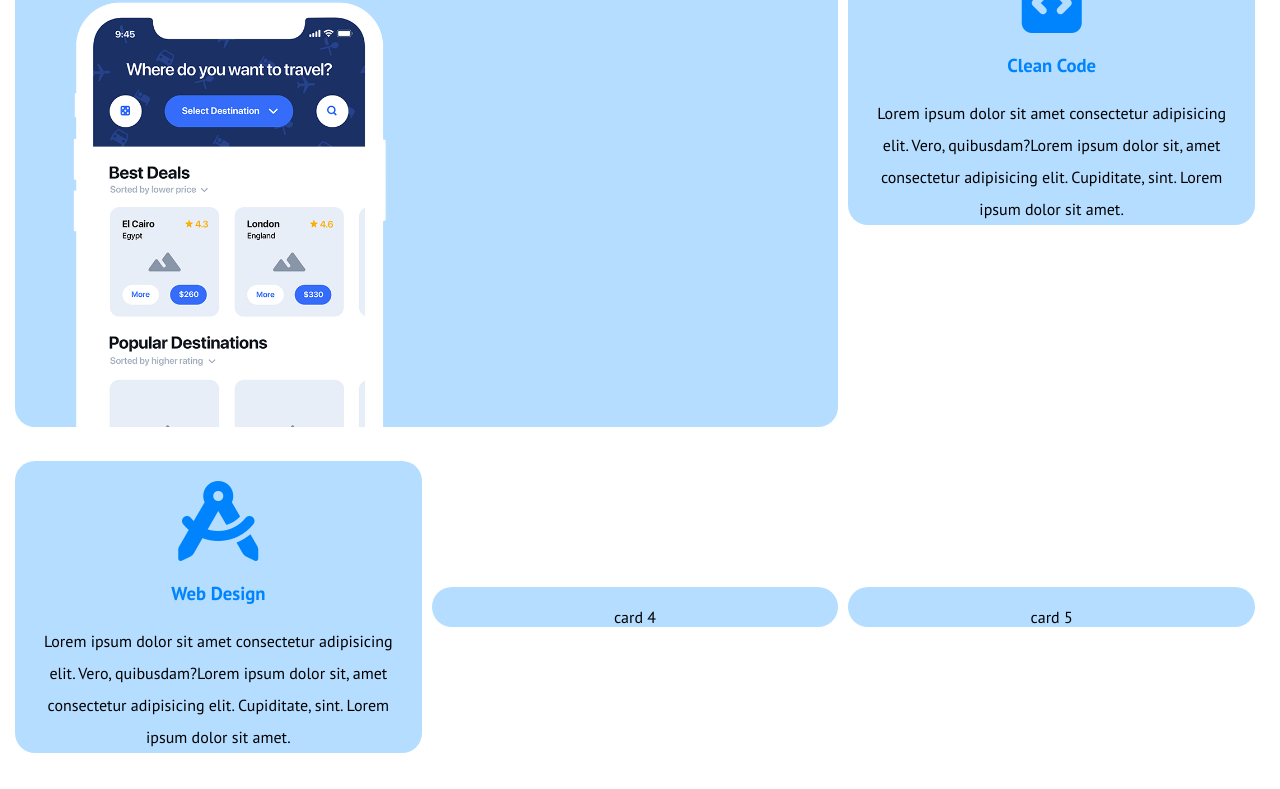
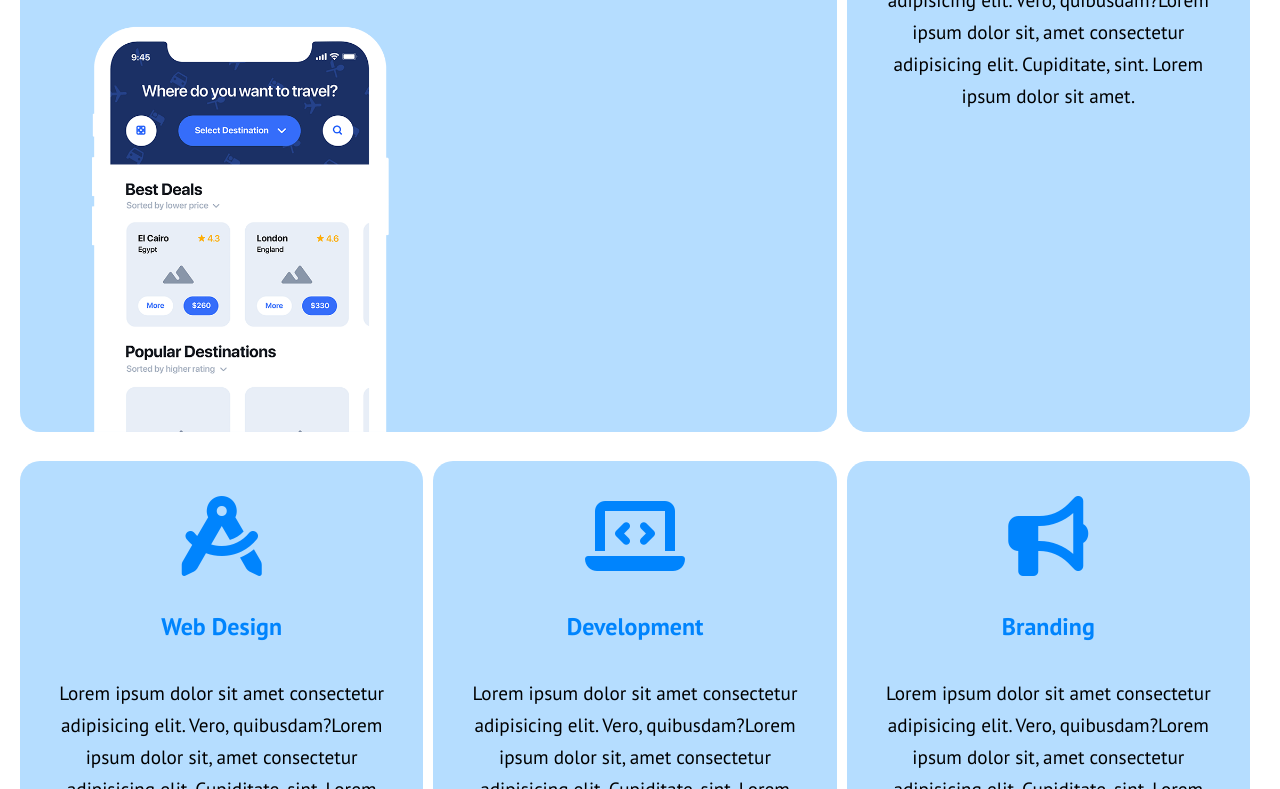
Before and after one commit to AlessandroPagliuca/htmlcss-responsive-layout, a plain HTML site: page index.html in a window 1280 px wide. Shown: the part 364-1153 px from the top of the page. Drawn offline with Linux system fonts and the light colour scheme.

Commit message:
Completed intro in mobile

```diff
--- a/css/style.css
+++ b/css/style.css
@@ -27,11 +27,14 @@ a{
     text-decoration: none;
 }
 h3{
-    padding: 20px 0;
+    padding: 35px 0;
     color: var(--color-blue);
+    font-weight: 700;
+    font-size: 1.5rem;
 }
 p{
     font-weight: 400;
+    font-size: 1.2rem;
     line-height: 2rem;
     color: var(--color-text-dark);
 }
@@ -39,12 +42,14 @@ p{
 
 /*Utility*/
 .container{
-    padding: 15px;
+    padding: 20px;
 }
 
 .text-center{
     text-align: center;
 }
+
+
 /*/Utility*/
 
 /*header*/
@@ -82,8 +87,7 @@ main{
 .card{
     background-color: var(--card-color);
     border-radius: 20px;
-    margin-bottom: 1.5rem;
-    padding: 20px 20px 0 20px;
+    margin-bottom: 1.2rem;
 }
 .card-left{
     width: 50%;
@@ -99,13 +103,28 @@ main{
     display: inline-block;
     background-color: var(--color-blue);
     color: var(--secondary-color);
-    padding: 5px 40px;
+    padding: 10px 50px;
     border-radius: 25px;
     margin: 20px 0;
 }
 .icon-size{
     font-size: 80px;
     color: var(--color-blue);
+}
+.plan2{
+    background-color: var(--secondary-color);
+    border-radius: 25px;
+    text-align: center;
+    color: var(--color-text-dark);
+}
+.plan2 h3{
+    color: var(--color-text-dark);
+}
+.plan-arrow{
+    background-color: #9792e4;
+
+    border-radius: 50%;
+
 }
 /*/main*/
 
@@ -128,8 +147,28 @@ footer{
         display: flex;
         flex-flow: column wrap;
         align-items: center;
-        gap: 10px;
     }
+    .d-start{
+        display: flex;
+        flex-flow: column nowrap;
+        justify-content: flex-start;
+
+    }
+    .p-t-r-l{
+    padding: 35px 35px 0 35px;
+}
+    .p-all-35{
+        padding: 35px;
+}
+.card-left{
+    width: 100%;
+}
+.card-right{
+    width: 100%;
+}
+#planning img{
+    width: 100%;
+}
 }
 /*/BONUS*/
 
@@ -147,9 +186,16 @@ footer{
     }
     #intro .card:first-child{
         width: calc((100% / 3 * 2) - 10px);
+        align-self: stretch;
 
     }
-
+    #intro .card:nth-child(2){
+        align-self: stretch;
+    }
+    .card-right img{
+    display: block;
+    width: 50%;
+}
 }
 @media  screen and (min-width:992px) and (max-width:1200px) {
         .container{
--- a/index.html
+++ b/index.html
@@ -43,8 +43,8 @@
         <section id="intro">
             <div class="container d-flex">
 
-                <div class="card d-flex">
-                    <div class="card-left">
+                <div class="card d-start p-t-r-l">
+                    <div class="card-left ">
                         <h3>Get a demo application</h3>
                         <p>Lorem ipsum dolor sit amet consectetur adipisicing elit. Vero, quibusdam?Lorem ipsum dolor sit, amet consectetur adipisicing elit. Cupiditate, sint.</p>
                         <a href="#" class="btn-apple">
@@ -58,25 +58,31 @@
                     </div>
                 </div>
 
-                <div class="card text-center">
+                <div class="card text-center p-all-35">
                     <i class="fa-solid fa-file-code icon-size"></i>
                     <h3>Clean Code</h3>
                     <p>Lorem ipsum dolor sit amet consectetur adipisicing elit. Vero, quibusdam?Lorem ipsum dolor sit, amet consectetur adipisicing elit. Cupiditate, sint. Lorem ipsum dolor sit amet.</p>
                 </div>
 
-                <div class="card text-center">
+                <div class="card text-center p-all-35">
                     <i class="fa-solid fa-compass-drafting icon-size"></i>
                     <h3>Web Design</h3>
                     <p>Lorem ipsum dolor sit amet consectetur adipisicing elit. Vero, quibusdam?Lorem ipsum dolor sit, amet consectetur adipisicing elit. Cupiditate, sint. Lorem ipsum dolor sit amet.</p>
 
                 </div>
 
-                <div class="card text-center">
-                    card 4
+                <div class="card text-center p-all-35">
+                    <i class="fa-solid fa-laptop-code icon-size"></i>
+                    <h3>Development</h3>
+                    <p>Lorem ipsum dolor sit amet consectetur adipisicing elit. Vero, quibusdam?Lorem ipsum dolor sit, amet consectetur adipisicing elit. Cupiditate, sint. Lorem ipsum dolor sit amet.</p>
+
                 </div>
 
-                <div class="card text-center">
-                    card 5
+                <div class="card text-center p-all-35">
+                    <i class="fa-solid fa-bullhorn icon-size"></i>
+                    <h3>Branding</h3>
+                    <p>Lorem ipsum dolor sit amet consectetur adipisicing elit. Vero, quibusdam?Lorem ipsum dolor sit, amet consectetur adipisicing elit. Cupiditate, sint. Lorem ipsum dolor sit amet.</p>
+
                 </div>
 
             </div>
@@ -84,7 +90,19 @@
 
         <section class="even" id="planning">
             <div class="container">
-                planning
+                <img src="./img/planning1.png" alt="">
+                <h2>Strategic Planning</h2>
+                <p>Lorem ipsum dolor sit amet consectetur adipisicing elit. Vero, quibusdam?Lorem ipsum dolor sit, amet consectetur adipisicing elit. Cupiditate, sint. Lorem ipsum dolor sit amet.</p>
+                <div class="plan2">
+                    <img src="./img/planning2.png" alt="">
+                    <h3>App Development</h3>
+                    <p>Lorem ipsum dolor sit amet consectetur adipisicing elit. Quibusdam nam pariatur quas reiciendis consectetur tempore!</p>
+                    <a href="#" class="plan-arrow">
+                        <i class="fa-solid fa-arrow-down "></i>
+                    </a>
+
+                </div>
+
             </div>
         </section>
 
```
